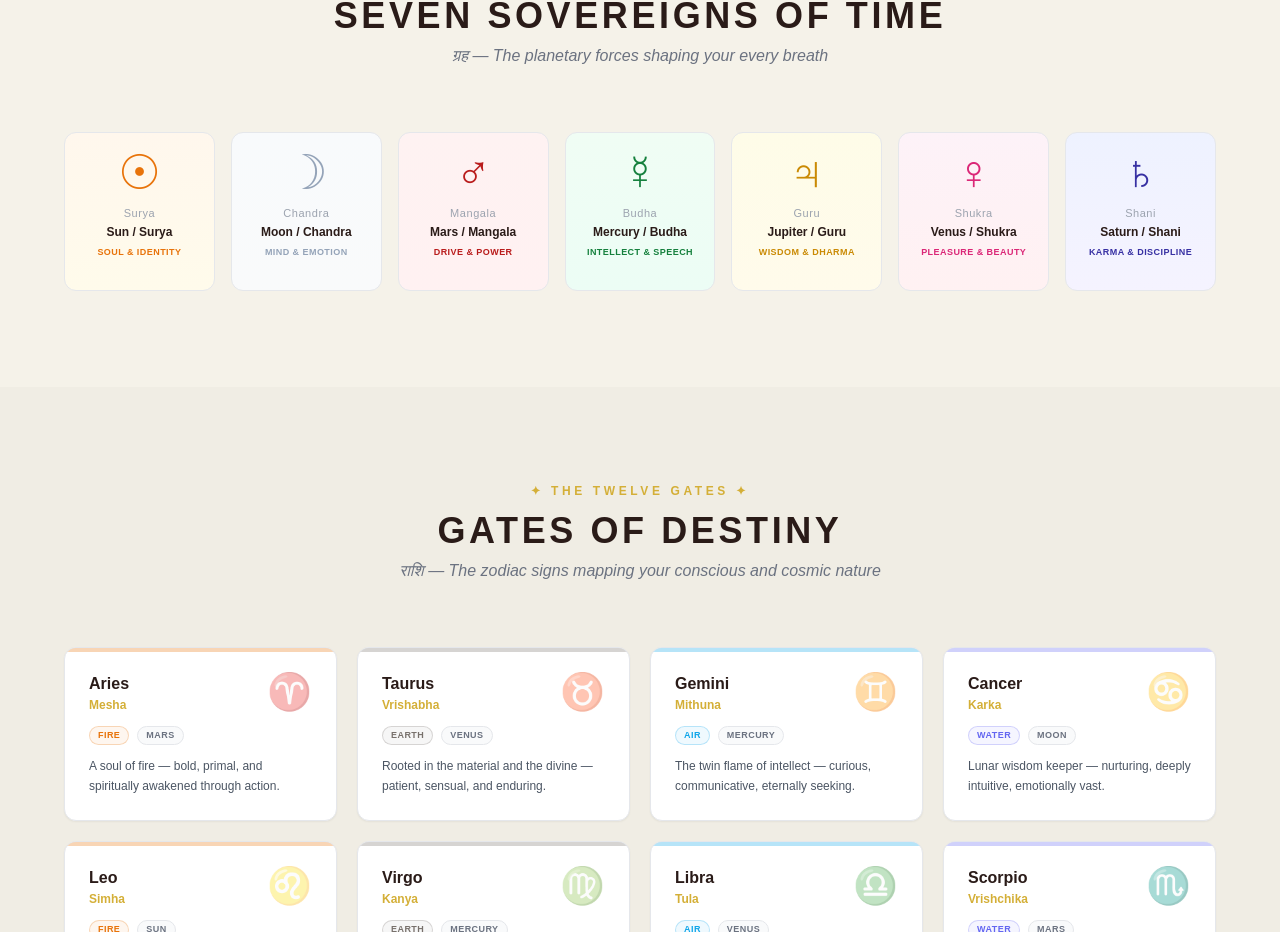
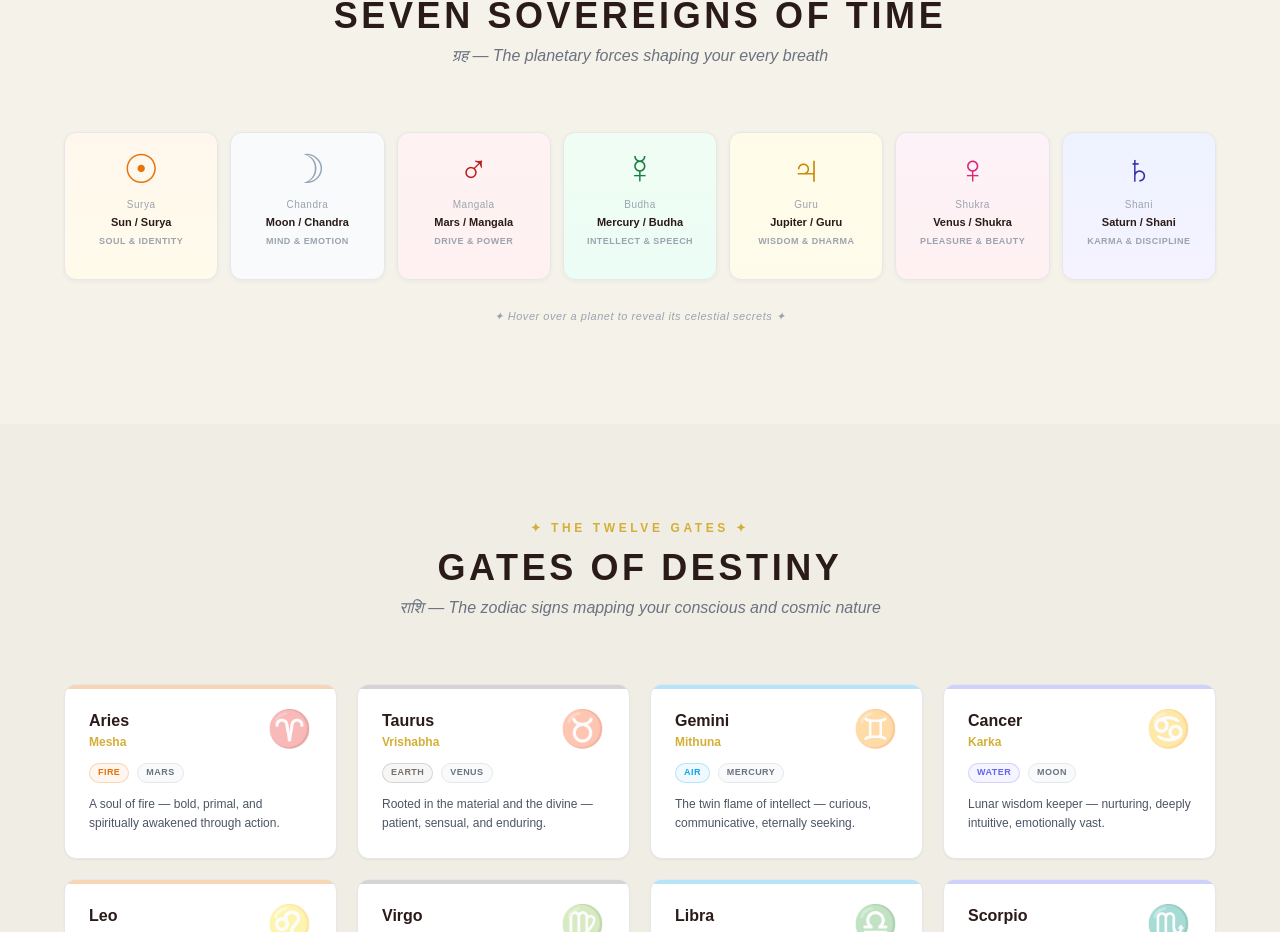
Before and after one commit to Saptak-d/ASTRODEV_Frontend, a React (Vite) app: page / in a window 1280 px wide. Shown: the part 1699-2631 px from the top of the page. Built offline with nearby package versions, Linux system fonts and the light colour scheme.

Commit message:
fix(planets): replace broken floating tooltip with stable full-width detail panel

```diff
--- a/src/pages/Landing.jsx
+++ b/src/pages/Landing.jsx
@@ -427,6 +427,7 @@ export default function Landing() {
       </section>
 
       {/* ══════════════════════ PLANETS ══════════════════════ */}
+      {/* ══════════════════════ PLANETS ══════════════════════ */}
       <section className="py-24 px-6 relative z-10">
         <div className="max-w-6xl mx-auto">
           <div className="text-center mb-16">
@@ -435,104 +436,105 @@ export default function Landing() {
             <p className="text-base text-gray-500 italic mt-2 font-sans">{t('planets.subtitle')}</p>
           </div>
 
-          <div className="grid grid-cols-2 sm:grid-cols-4 md:grid-cols-7 gap-4">
-            {planets.map((p, i) => {
-              const isFirst = i === 0;
-              const isLast  = i === planets.length - 1;
-              return (
+          {/* Planet Cards Row */}
+          <div className="grid grid-cols-2 sm:grid-cols-4 md:grid-cols-7 gap-3 mb-6">
+            {planets.map((p, i) => (
               <div
                 key={i}
-                  className="relative group"
                 onMouseEnter={() => setHoveredPlanet(i)}
                 onMouseLeave={() => setHoveredPlanet(null)}
+                className={`bg-gradient-to-b ${p.bg} border rounded-xl p-4 text-center cursor-default select-none`}
+                style={{
+                  borderColor: hoveredPlanet === i ? '#D4AF37' : '#E5E7EB',
+                  boxShadow: hoveredPlanet === i ? `0 16px 40px ${p.color}22, 0 0 0 1px ${p.color}22` : '0 1px 4px rgba(0,0,0,0.05)',
+                  transform: hoveredPlanet === i ? 'translateY(-8px) scale(1.06)' : 'translateY(0) scale(1)',
+                  transition: 'all 0.3s cubic-bezier(0.34,1.56,0.64,1)',
+                }}
               >
-                  {/* Planet Card */}
                 <div
-                    className={`bg-gradient-to-b ${p.bg} border rounded-xl p-4 text-center card-hover cursor-default transition-all duration-300 ${
-                      hoveredPlanet === i ? 'border-[#D4AF37] shadow-xl' : 'border-gray-200'
-                    }`}
-                    style={hoveredPlanet === i ? { '--ring-color': p.color + '55' } : {}}
-                  >
-                    {/* Glow ring on hover */}
-                    <div
-                      className={`text-5xl mb-2 transition-all duration-300 select-none ${
-                        hoveredPlanet === i ? 'scale-110' : ''
-                      }`}
-                      style={{ color: p.color, filter: hoveredPlanet === i ? `drop-shadow(0 0 10px ${p.color}88)` : 'none' }}
+                  className="mb-2 select-none"
+                  style={{
+                    color: p.color,
+                    filter: hoveredPlanet === i ? `drop-shadow(0 0 12px ${p.color}99)` : 'none',
+                    transform: hoveredPlanet === i ? 'scale(1.15)' : 'scale(1)',
+                    transition: 'all 0.3s ease',
+                    fontSize: '2.5rem',
+                    lineHeight: 1,
+                    display: 'block',
+                  }}
                 >
                   {p.symbol}
                 </div>
-                    <div className="text-[11px] font-sans text-gray-400 tracking-wider mb-1">{t(p.subKey)}</div>
-                    <h4 className="font-extrabold text-xs text-[#2A1B18] leading-tight">{t(p.nameKey)}</h4>
+                <div className="text-[10px] font-sans text-gray-400 tracking-wider mb-1 mt-2">{t(p.subKey)}</div>
+                <h4 className="font-extrabold text-[11px] text-[#2A1B18] leading-tight">{t(p.nameKey)}</h4>
                 <p
                   className="text-[9px] font-sans tracking-wider uppercase mt-1.5 font-bold"
-                      style={{ color: p.color }}
+                  style={{ color: hoveredPlanet === i ? p.color : '#9CA3AF', transition: 'color 0.3s' }}
                 >
                   {t(p.rulesKey)}
                 </p>
-
-                    {/* Hover pulse line at bottom */}
                 <div
-                      className="mt-3 h-0.5 rounded-full transition-all duration-500"
+                  className="mt-2 mx-auto rounded-full"
                   style={{
-                        background: `linear-gradient(90deg, transparent, ${p.color}, transparent)`,
+                    background: p.color,
+                    width: '6px', height: '6px',
                     opacity: hoveredPlanet === i ? 1 : 0,
-                        transform: hoveredPlanet === i ? 'scaleX(1)' : 'scaleX(0)'
+                    transform: hoveredPlanet === i ? 'scale(1)' : 'scale(0)',
+                    transition: 'all 0.3s ease',
                   }}
                 />
               </div>
+            ))}
+          </div>
 
-                  {/* ── Tooltip Card ── */}
-                  {hoveredPlanet === i && (
+          {/* ── Detail Panel: slides in below grid on hover ── */}
           <div
-                      className={`planet-tooltip absolute z-50 bottom-[calc(100%+14px)] w-64 rounded-2xl overflow-hidden shadow-2xl border
-                        ${ isLast  ? 'right-0' :
-                           isFirst ? 'left-0'  :
-                           i >= 4  ? 'right-0' : 'left-0'
-                        }`
-                      }
             style={{
-                        background: `linear-gradient(145deg, #1C120F, #2A1B18)`,
-                        borderColor: p.color + '55',
-                        boxShadow: `0 24px 60px rgba(0,0,0,0.45), 0 0 0 1px ${p.color}22, inset 0 1px 0 ${p.color}20`,
+              maxHeight: hoveredPlanet !== null ? '600px' : '28px',
+              opacity: 1,
+              transition: 'max-height 0.4s cubic-bezier(0.4,0,0.2,1)',
+              overflow: 'hidden',
             }}
           >
-                      {/* Top color bar */}
-                      <div className="h-1 w-full" style={{ background: `linear-gradient(90deg, transparent, ${p.color}, transparent)` }} />
+            {hoveredPlanet !== null ? (
+              (() => {
+                const p = planets[hoveredPlanet];
+                return (
+                  <div
+                    className="rounded-2xl overflow-hidden border"
+                    style={{
+                      background: 'linear-gradient(135deg, #1C120F 0%, #241810 60%, #1C120F 100%)',
+                      borderColor: p.color + '44',
+                      boxShadow: `0 0 60px ${p.color}15, inset 0 1px 0 ${p.color}20`,
+                    }}
+                  >
+                    {/* Top bar */}
+                    <div style={{ height: '3px', background: `linear-gradient(90deg, transparent, ${p.color}, transparent)` }} />
 
-                      <div className="p-4">
-                        {/* Header */}
-                        <div className="flex items-center gap-3 mb-3">
-                          <span className="text-3xl leading-none" style={{ color: p.color, filter: `drop-shadow(0 0 8px ${p.color}88)` }}>
+                    <div className="p-6 md:p-8">
+                      <div className="grid grid-cols-1 md:grid-cols-[120px_1fr_180px] gap-6 md:gap-8 items-start">
+
+                        {/* Col 1: Symbol + name */}
+                        <div className="flex md:flex-col items-center gap-4 md:gap-3">
+                          <div style={{ color: p.color, filter: `drop-shadow(0 0 18px ${p.color}88)`, fontSize: '4.5rem', lineHeight: 1 }}>
                             {p.symbol}
-                          </span>
-                          <div>
-                            <div className="text-[#F5F2E9] font-extrabold text-sm leading-tight font-serif">{t(p.nameKey)}</div>
-                            <div className="text-[10px] font-sans italic mt-0.5" style={{ color: p.color }}>
-                              {p.tagline}
                           </div>
+                          <div className="md:text-center">
+                            <div className="text-[#F5F2E9] font-extrabold text-sm font-serif leading-tight">{t(p.nameKey)}</div>
+                            <div className="text-[11px] font-sans italic mt-1" style={{ color: p.color }}>{p.tagline}</div>
                           </div>
                         </div>
 
-                        {/* Description */}
-                        <p className="text-[11px] text-gray-300 font-sans leading-relaxed mb-3">{p.desc}</p>
-
-                        {/* Divider */}
-                        <div className="h-px mb-3" style={{ background: `linear-gradient(90deg, transparent, ${p.color}44, transparent)` }} />
-
-                        {/* Attributes */}
-                        <div className="mb-3">
-                          <p className="text-[9px] font-sans font-bold uppercase tracking-[0.15em] text-gray-500 mb-1.5">Governs</p>
-                          <div className="flex flex-wrap gap-1">
+                        {/* Col 2: Description + attributes */}
+                        <div>
+                          <p className="text-sm text-gray-300 font-sans leading-relaxed mb-5">{p.desc}</p>
+                          <p className="text-[9px] font-sans font-bold uppercase tracking-[0.2em] text-gray-500 mb-2">Governs</p>
+                          <div className="flex flex-wrap gap-1.5">
                             {p.attributes.map((attr, ai) => (
                               <span
                                 key={ai}
-                                className="text-[9px] font-sans font-bold uppercase tracking-wide px-2 py-0.5 rounded-full"
-                                style={{
-                                  color: p.color,
-                                  background: p.color + '18',
-                                  border: `1px solid ${p.color}35`,
-                                }}
+                                className="text-[10px] font-sans font-bold uppercase tracking-wide px-3 py-1 rounded-full"
+                                style={{ color: p.color, background: p.color + '18', border: `1px solid ${p.color}40` }}
                               >
                                 {attr}
                               </span>
@@ -540,41 +542,37 @@ export default function Landing() {
                           </div>
                         </div>
 
-                        {/* Gemstone + Day */}
-                        <div className="grid grid-cols-2 gap-2 mb-3">
-                          <div className="rounded-lg p-2" style={{ background: p.color + '12', border: `1px solid ${p.color}25` }}>
-                            <p className="text-[8px] font-sans font-bold uppercase tracking-wider text-gray-500 mb-0.5">Gemstone</p>
-                            <p className="text-[11px] font-bold text-[#F5F2E9] font-sans">💎 {p.gemstone}</p>
+                        {/* Col 3: Gemstone / Day / Mantra */}
+                        <div className="flex flex-row md:flex-col gap-3">
+                          <div className="flex-1 rounded-xl p-3 text-center" style={{ background: p.color + '12', border: `1px solid ${p.color}28` }}>
+                            <p className="text-[8px] font-sans font-bold uppercase tracking-widest text-gray-500 mb-1">Gemstone</p>
+                            <p className="text-xs font-bold text-[#F5F2E9] font-sans">💎 {p.gemstone}</p>
                           </div>
-                          <div className="rounded-lg p-2" style={{ background: p.color + '12', border: `1px solid ${p.color}25` }}>
-                            <p className="text-[8px] font-sans font-bold uppercase tracking-wider text-gray-500 mb-0.5">Ruling Day</p>
-                            <p className="text-[11px] font-bold text-[#F5F2E9] font-sans">📅 {p.day}</p>
+                          <div className="flex-1 rounded-xl p-3 text-center" style={{ background: p.color + '12', border: `1px solid ${p.color}28` }}>
+                            <p className="text-[8px] font-sans font-bold uppercase tracking-widest text-gray-500 mb-1">Ruling Day</p>
+                            <p className="text-xs font-bold text-[#F5F2E9] font-sans">📅 {p.day}</p>
+                          </div>
+                          <div className="flex-1 rounded-xl p-3 text-center" style={{ background: p.color + '10', border: `1px solid ${p.color}28` }}>
+                            <p className="text-[8px] font-sans font-bold uppercase tracking-widest text-gray-500 mb-1">✦ Mantra</p>
+                            <p className="text-[9px] text-[#D4AF37] font-serif italic leading-relaxed">{p.mantra}</p>
                           </div>
                         </div>
 
-                        {/* Mantra */}
-                        <div className="rounded-lg p-2.5" style={{ background: p.color + '10', border: `1px solid ${p.color}25` }}>
-                          <p className="text-[8px] font-sans font-bold uppercase tracking-wider text-gray-500 mb-1">✦ Beej Mantra</p>
-                          <p className="text-[10px] text-[#D4AF37] font-serif italic leading-relaxed">{p.mantra}</p>
                       </div>
                     </div>
 
-                      {/* Bottom arrow */}
-                      <div
-                        className={`absolute -bottom-[7px] w-3.5 h-3.5 rotate-45 border-b border-r ${
-                          isLast ? 'right-6' : isFirst ? 'left-6' : i >= 4 ? 'right-6' : 'left-6'
-                        }`}
-                        style={{
-                          background: '#2A1B18',
-                          borderColor: p.color + '55',
-                        }}
-                      />
+                    {/* Bottom bar */}
+                    <div style={{ height: '2px', background: `linear-gradient(90deg, transparent, ${p.color}55, transparent)` }} />
                   </div>
+                );
+              })()
+            ) : (
+              <p className="text-center text-[11px] text-gray-400 font-sans tracking-wider italic py-1">
+                ✦ Hover over a planet to reveal its celestial secrets ✦
+              </p>
             )}
           </div>
-              );
-            })}
-          </div>
+
         </div>
       </section>
 
```
Lines whose indentation alone changed are shown as unchanged.
